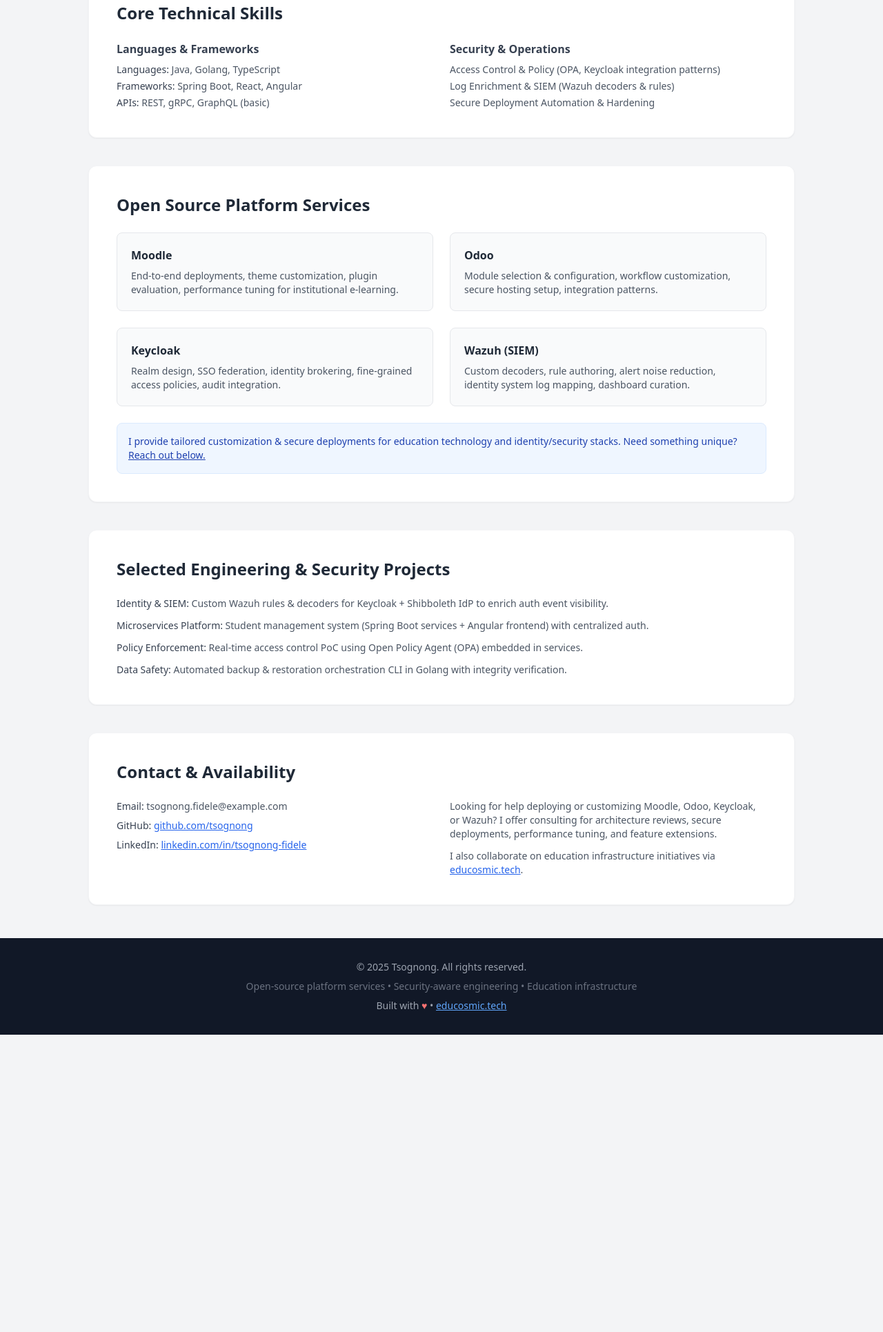
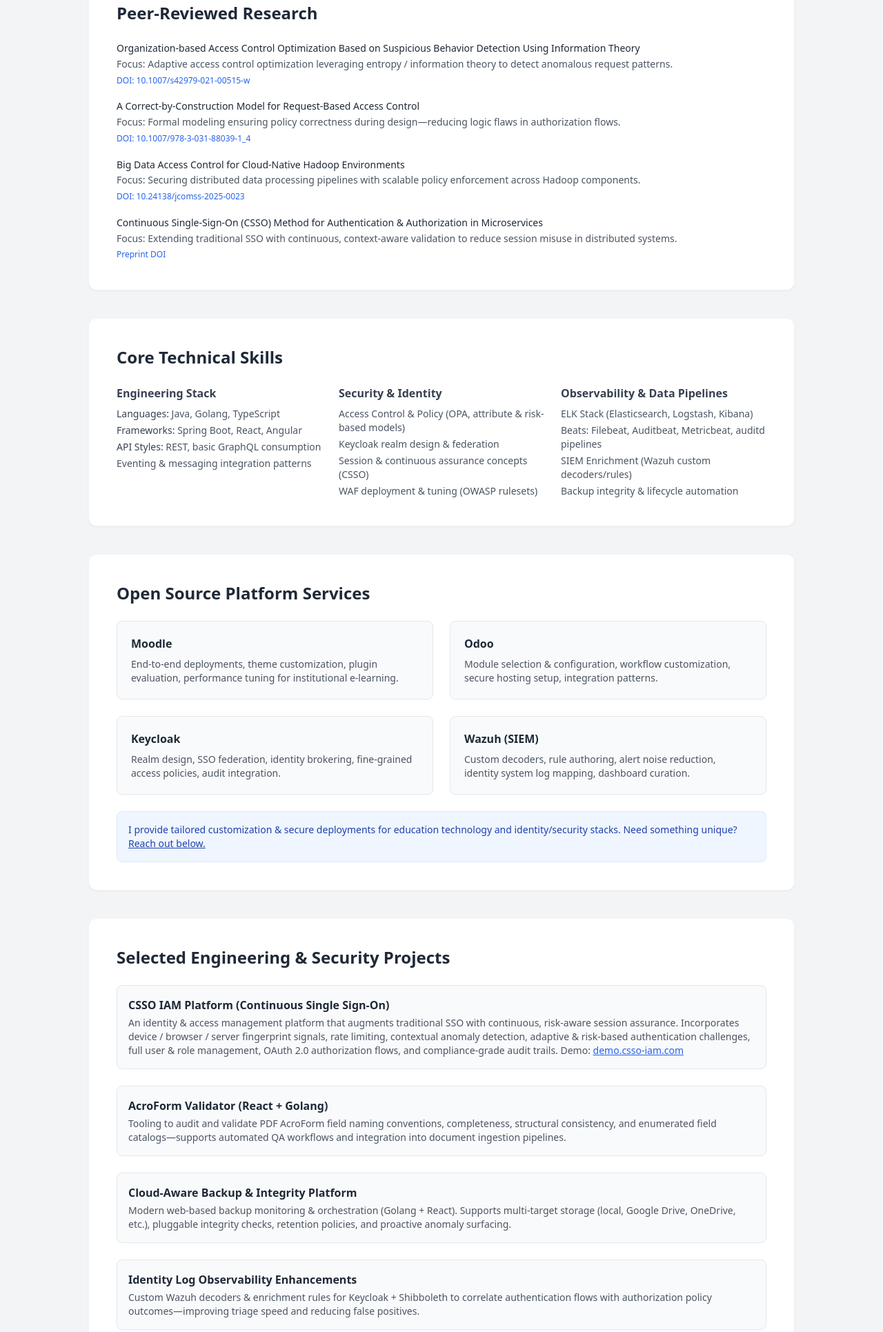
Before and after one commit to tsognong/tsognong.github.io, a plain HTML site: page index.html in a window 1280 px wide. Shown: the part 612-2543 px from the top of the page at 69% size. Before the commit the page ends 2112 px from the top, so only its background shows below. Drawn offline with nearby package versions, Linux system fonts and the light colour scheme.

Commit message:
Update research, skills, projects, collaboration sections

```diff
--- a/index.html
+++ b/index.html
@@ -59,22 +59,59 @@
 </section>
 
 <section class="max-w-5xl mx-auto my-10 p-6 md:p-10 bg-white rounded-xl shadow-sm border border-gray-100">
+  <h2 class="text-2xl font-semibold text-gray-800 mb-6">Peer-Reviewed Research</h2>
+  <ul class="space-y-4 text-sm text-gray-700 leading-relaxed">
+    <li>
+      <p class="font-medium text-gray-800">Organization-based Access Control Optimization Based on Suspicious Behavior Detection Using Information Theory</p>
+      <p class="text-gray-600">Focus: Adaptive access control optimization leveraging entropy / information theory to detect anomalous request patterns.</p>
+      <a href="https://doi.org/10.1007/s42979-021-00515-w" target="_blank" class="text-blue-600 hover:underline text-xs">DOI: 10.1007/s42979-021-00515-w</a>
+    </li>
+    <li>
+      <p class="font-medium text-gray-800">A Correct-by-Construction Model for Request-Based Access Control</p>
+      <p class="text-gray-600">Focus: Formal modeling ensuring policy correctness during design—reducing logic flaws in authorization flows.</p>
+      <a href="https://doi.org/10.1007/978-3-031-88039-1_4" target="_blank" class="text-blue-600 hover:underline text-xs">DOI: 10.1007/978-3-031-88039-1_4</a>
+    </li>
+    <li>
+      <p class="font-medium text-gray-800">Big Data Access Control for Cloud-Native Hadoop Environments</p>
+      <p class="text-gray-600">Focus: Securing distributed data processing pipelines with scalable policy enforcement across Hadoop components.</p>
+      <a href="https://doi.org/10.24138/jcomss-2025-0023" target="_blank" class="text-blue-600 hover:underline text-xs">DOI: 10.24138/jcomss-2025-0023</a>
+    </li>
+    <li>
+      <p class="font-medium text-gray-800">Continuous Single-Sign-On (CSSO) Method for Authentication & Authorization in Microservices</p>
+      <p class="text-gray-600">Focus: Extending traditional SSO with continuous, context-aware validation to reduce session misuse in distributed systems.</p>
+      <a href="https://doi.org/10.21203/rs.3.rs-1579462/v1" target="_blank" class="text-blue-600 hover:underline text-xs">Preprint DOI</a>
+    </li>
+  </ul>
+</section>
+
+<section class="max-w-5xl mx-auto my-10 p-6 md:p-10 bg-white rounded-xl shadow-sm border border-gray-100">
   <h2 class="text-2xl font-semibold text-gray-800 mb-6">Core Technical Skills</h2>
-  <div class="grid grid-cols-1 md:grid-cols-2 gap-6">
+  <div class="grid grid-cols-1 md:grid-cols-3 gap-6">
     <div>
-      <h3 class="font-semibold text-gray-700 mb-2">Languages & Frameworks</h3>
+      <h3 class="font-semibold text-gray-700 mb-2">Engineering Stack</h3>
       <ul class="space-y-1 text-gray-600 text-sm">
         <li><span class="font-medium text-gray-700">Languages:</span> Java, Golang, TypeScript</li>
         <li><span class="font-medium text-gray-700">Frameworks:</span> Spring Boot, React, Angular</li>
-        <li><span class="font-medium text-gray-700">APIs:</span> REST, gRPC, GraphQL (basic)</li>
+        <li><span class="font-medium text-gray-700">API Styles:</span> REST, basic GraphQL consumption</li>
+        <li>Eventing & messaging integration patterns</li>
       </ul>
     </div>
     <div>
-      <h3 class="font-semibold text-gray-700 mb-2">Security & Operations</h3>
+      <h3 class="font-semibold text-gray-700 mb-2">Security & Identity</h3>
       <ul class="space-y-1 text-gray-600 text-sm">
-        <li>Access Control & Policy (OPA, Keycloak integration patterns)</li>
-        <li>Log Enrichment & SIEM (Wazuh decoders & rules)</li>
-        <li>Secure Deployment Automation & Hardening</li>
+        <li>Access Control & Policy (OPA, attribute & risk-based models)</li>
+        <li>Keycloak realm design & federation</li>
+        <li>Session & continuous assurance concepts (CSSO)</li>
+        <li>WAF deployment & tuning (OWASP rulesets)</li>
+      </ul>
+    </div>
+    <div>
+      <h3 class="font-semibold text-gray-700 mb-2">Observability & Data Pipelines</h3>
+      <ul class="space-y-1 text-gray-600 text-sm">
+        <li>ELK Stack (Elasticsearch, Logstash, Kibana)</li>
+        <li>Beats: Filebeat, Auditbeat, Metricbeat, auditd pipelines</li>
+        <li>SIEM Enrichment (Wazuh custom decoders/rules)</li>
+        <li>Backup integrity & lifecycle automation</li>
       </ul>
     </div>
   </div>
@@ -107,12 +144,24 @@
 
 <section class="max-w-5xl mx-auto my-10 p-6 md:p-10 bg-white rounded-xl shadow-sm border border-gray-100">
   <h2 class="text-2xl font-semibold text-gray-800 mb-6">Selected Engineering & Security Projects</h2>
-  <ul class="space-y-3 text-gray-600 text-sm">
-    <li><span class="font-medium text-gray-700">Identity & SIEM:</span> Custom Wazuh rules & decoders for Keycloak + Shibboleth IdP to enrich auth event visibility.</li>
-    <li><span class="font-medium text-gray-700">Microservices Platform:</span> Student management system (Spring Boot services + Angular frontend) with centralized auth.</li>
-    <li><span class="font-medium text-gray-700">Policy Enforcement:</span> Real-time access control PoC using Open Policy Agent (OPA) embedded in services.</li>
-    <li><span class="font-medium text-gray-700">Data Safety:</span> Automated backup & restoration orchestration CLI in Golang with integrity verification.</li>
-  </ul>
+  <div class="space-y-6">
+    <div class="p-4 border rounded-lg bg-gray-50">
+      <h3 class="font-semibold text-gray-800">CSSO IAM Platform (Continuous Single Sign-On)</h3>
+      <p class="text-sm text-gray-600 mt-1">An identity & access management platform that augments traditional SSO with continuous, risk-aware session assurance. Incorporates device / browser / server fingerprint signals, rate limiting, contextual anomaly detection, adaptive & risk-based authentication challenges, full user & role management, OAuth 2.0 authorization flows, and compliance-grade audit trails. Demo: <a href="https://demo.csso-iam.com" target="_blank" class="text-blue-600 underline">demo.csso-iam.com</a></p>
+    </div>
+    <div class="p-4 border rounded-lg bg-gray-50">
+      <h3 class="font-semibold text-gray-800">AcroForm Validator (React + Golang)</h3>
+      <p class="text-sm text-gray-600 mt-1">Tooling to audit and validate PDF AcroForm field naming conventions, completeness, structural consistency, and enumerated field catalogs—supports automated QA workflows and integration into document ingestion pipelines.</p>
+    </div>
+    <div class="p-4 border rounded-lg bg-gray-50">
+      <h3 class="font-semibold text-gray-800">Cloud-Aware Backup & Integrity Platform</h3>
+      <p class="text-sm text-gray-600 mt-1">Modern web-based backup monitoring & orchestration (Golang + React). Supports multi-target storage (local, Google Drive, OneDrive, etc.), pluggable integrity checks, retention policies, and proactive anomaly surfacing.</p>
+    </div>
+    <div class="p-4 border rounded-lg bg-gray-50">
+      <h3 class="font-semibold text-gray-800">Identity Log Observability Enhancements</h3>
+      <p class="text-sm text-gray-600 mt-1">Custom Wazuh decoders & enrichment rules for Keycloak + Shibboleth to correlate authentication flows with authorization policy outcomes—improving triage speed and reducing false positives.</p>
+    </div>
+  </div>
 </section>
 
 <section id="contact" class="max-w-5xl mx-auto my-10 p-6 md:p-10 bg-white rounded-xl shadow-sm border border-gray-100">
@@ -132,6 +181,22 @@
   </div>
 </section>
 
+<section class="max-w-5xl mx-auto my-10 p-6 md:p-10 bg-white rounded-xl shadow-sm border border-gray-100">
+  <h2 class="text-2xl font-semibold text-gray-800 mb-6">Collaboration & Open Education Ecosystem</h2>
+  <p class="text-gray-600 text-sm leading-relaxed">I am actively building a connected ecosystem that helps institutions of different sizes modernize their digital learning, identity, and security posture using primarily open-source and cost-effective technologies. The focus spans from public-facing academic presence to internal secure campus workspaces and observability layers.</p>
+  <ul class="mt-5 space-y-2 text-sm text-gray-700 list-disc list-inside">
+    <li>Education delivery & learning platforms (custom Moodle deployments, scalable content delivery)</li>
+    <li>Identity & access lifecycle (federation, adaptive / continuous assurance via CSSO IAM)</li>
+    <li>Operational visibility (ELK + Wazuh + Beats for telemetry & risk signals)</li>
+    <li>Secure perimeter & application protection (WAF integrations, hardened hosting)</li>
+    <li>Data resilience (policy-driven backups, integrity verification, retention governance)</li>
+  </ul>
+  <div class="mt-6 p-4 bg-indigo-50 border border-indigo-100 rounded-lg text-indigo-800 text-sm">
+    Open to strategic collaboration, research partnerships, and pilot integrations. Platforms & initiatives:
+    <a href="https://www.csso-iam.com" target="_blank" class="text-indigo-600 underline hover:text-indigo-500">csso-iam.com</a> & <a href="https://educosmic.tech" target="_blank" class="text-indigo-600 underline hover:text-indigo-500">educosmic.tech</a>. Reach out if you're interested in co-building sustainable education infrastructure.
+  </div>
+</section>
+
 <footer class="text-center py-8 mt-12 bg-gray-900 text-gray-400 text-sm">
   <div class="max-w-5xl mx-auto px-4 space-y-2">
     <div>&copy; 2025 Tsognong. All rights reserved.</div>
```
